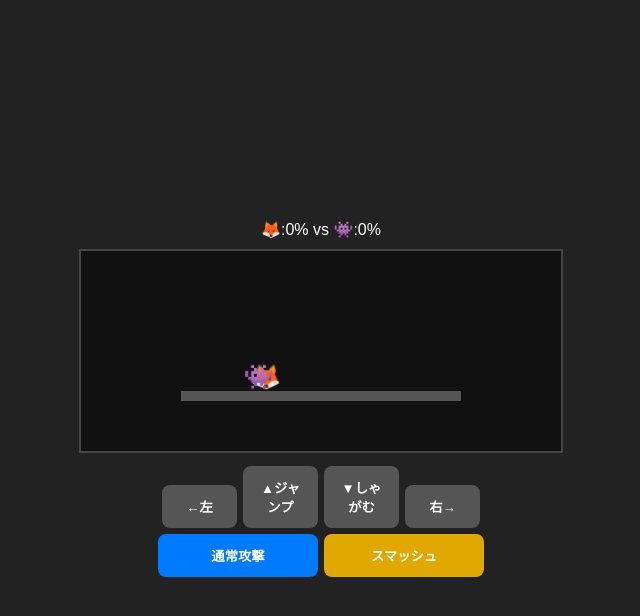
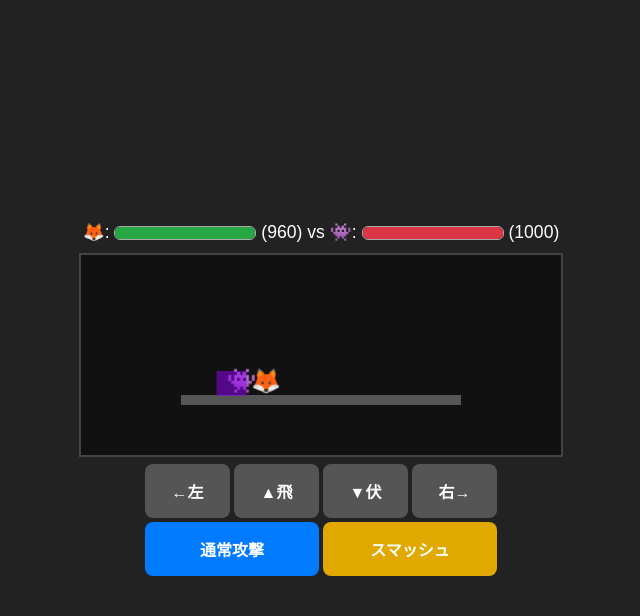
Before and after one commit to jijuuhuju/Smash-player, a plain HTML site: page index.html in a window 1280 px wide. Both pictures are taken after a click on the button "バトル開始". Shown: the whole page, without its empty margins (319-959 px from the left). Drawn offline with Linux system fonts and the light colour scheme.

Commit message:
Update index.html

```diff
--- a/index.html
+++ b/index.html
@@ -1,44 +1,47 @@
 <!DOCTYPE html>
 <html lang="ja">
 <head>
-    <meta charset="utf-8">
-    <meta name="viewport" content="width=device-width, initial-scale=1.0, user-scalable=no">
-    <title>longer BROS 50</title>
+    <meta charset="utf-8"><meta name="viewport" content="width=device-width, initial-scale=1.0, user-scalable=no">
+    <title>longer BROS HP</title>
     <style>
         body { font-family: sans-serif; background: #222; color: #fff; text-align: center; margin: 0; display: flex; flex-direction: column; justify-content: center; height: 100vh; user-select: none; }
-        .screen { display: none; } .active { display: block; }
+        .screen { display: none; } .active { display: flex; flex-direction: column; align-items: center; }
         .char-btn, .mode-btn { font-size: 1.5rem; background: #444; color: #fff; border: 2px solid #666; padding: 10px; margin: 5px; border-radius: 8px; }
         .selected { border-color: #007bff; background: #1a237e; }
-        canvas { background: #111; display: block; margin: 10px auto; border: 2px solid #444; }
-        .btn { background: #555; color: #fff; border: none; padding: 12px; margin: 3px; font-weight: bold; border-radius: 8px; width: 75px; }
+        canvas { background: #111; display: block; margin: 5px auto; border: 2px solid #444; }
+        .btn { background: #555; color: #fff; border: none; padding: 15px; margin: 2px; font-weight: bold; border-radius: 8px; width: 85px; font-size: 1rem; touch-action: manipulation; }
+        .hp-b { width: 140px; height: 12px; background: #444; border: 1px solid #aaa; display: inline-block; border-radius: 6px; overflow: hidden; vertical-align: middle; }
+        .hp-f { height: 100%; background: #28a745; width: 100%; transition: width 0.1s; }
     </style>
 </head>
 <body>
-    <!-- 設定画面 -->
     <div id="sel-scr" class="screen active">
         <h3>キャラクター / モード 選択</h3>
-        <button class="char-btn selected" onclick="sCh('🦊')">🦊</button><button class="char-btn" onclick="sCh('🐻')">🐻</button><button class="char-btn" onclick="sCh('😀')">😀</button><button class="char-btn" onclick="sCh('🦉')">🦉</button><br><br>
-        <button id="m-cpu" class="mode-btn selected" onclick="sMd('cpu')">CPU(弱)</button><button id="m-cpu2" class="mode-btn" onclick="sMd('cpu2')">CPU(強)</button><button id="m-sd" class="mode-btn" onclick="sMd('sand')">練習</button><br><br>
-        <button style="background:#007bff; color:#fff; padding:10px 30px; border-radius:20px;" onclick="gSt()">バトル開始</button>
+        <div><button class="char-btn selected" onclick="sCh('🦊')">🦊</button><button class="char-btn" onclick="sCh('🐻')">🐻</button><button class="char-btn" onclick="sCh('😀')">😀</button><button class="char-btn" onclick="sCh('🦉')">🦉</button></div><br>
+        <div><button id="m-cpu" class="mode-btn selected" onclick="sMd('cpu')">CPU(弱)</button><button id="m-cpu2" class="mode-btn" onclick="sMd('cpu2')">CPU(強)</button><button id="m-sd" class="mode-btn" onclick="sMd('sand')">練習</button></div><br>
+        <button style="background:#007bff; color:#fff; padding:12px 40px; border-radius:25px; font-size:1.2rem; font-weight:bold;" onclick="gSt()">バトル開始</button>
     </div>
-    <!-- ゲーム画面 -->
     <div id="gm-scr" class="screen">
-        <div><span id="p1-e">🦊</span>:<span id="p1-p">0</span>% vs 👾:<span id="p2-p">0</span>%</div>
+        <div style="font-size:1.1rem; margin-bottom:5px;">
+            <span id="p1-e">🦊</span>: <div class="hp-b"><div id="p1-bar" class="hp-f"></div></div> (<span id="p1-p">1000</span>) vs
+            <span id="p2-e">👾</span>: <div class="hp-b"><div id="p2-bar" class="hp-f" style="background:#dc3545;"></div></div> (<span id="p2-p">1000</span>)
+        </div>
         <canvas id="stage" width="480" height="200"></canvas>
         <div>
-            <button class="btn" id="b-l">←左</button><button class="btn" id="b-u">▲ジャンプ</button><button class="btn" id="b-d">▼しゃがむ</button><button class="btn" id="b-r">右→</button>
-            <br><button class="btn" id="b-a" style="width:160px; background:#007bff;">通常攻撃</button><button class="btn" id="b-s" style="width:160px; background:#e0a800;">スマッシュ</button>
+            <button class="btn" id="b-l">←左</button><button class="btn" id="b-u">▲飛</button><button class="btn" id="b-d">▼伏</button><button class="btn" id="b-r">右→</button>
+            <br><button class="btn" id="b-a" style="width:174px; background:#007bff;">通常攻撃</button><button class="btn" id="b-s" style="width:174px; background:#e0a800;">スマッシュ</button>
         </div>
     </div>
     <script>
         const cvs = document.getElementById("stage"), ctx = cvs.getContext("2d"), pf = {x:100, y:140, w:280, h:10};
         let cCh='🦊', cMd='cpu', gAc=false, keys={l:false, r:false};
         class Char {
-            constructor(x, y, e, isC) { this.x=x; this.y=y; this.e=e; this.isC=isC; this.vx=0; this.vy=0; this.p=0; this.jc=0; this.f=1; this.cr=false; this.ef=null; }
+            constructor(x, y, e, isC) { this.x=x; this.y=y; this.e=e; this.isC=isC; this.vx=0; this.vy=0; this.p=1000; this.jc=0; this.f=1; this.cr=false; this.ef=null; }
             up() {
-                this.vy += this.cr ? 0.8 : 0.4; this.x += this.vx; this.y += this.vy; this.vx *= 0.93; this.h = this.cr ? 14 : 24;
+                this.vy += this.cr ? 0.8 : 0.4; this.x += this.vx; this.y += this.vy; this.vx *= 0.85; this.h = this.cr ? 14 : 24;
                 if (this.x+20 > pf.x && this.x < pf.x+pf.w && this.y >= pf.y-this.h && this.y-this.vy <= pf.y-this.h+8) { this.y=pf.y-this.h; this.vy=0; this.jc=0; }
-                if (this.x < -40 || this.x > 520 || this.y > 240 || this.y < -100) { this.p=0; this.vx=0; this.vy=0; this.x=this.isC?300:160; this.y=50; this.cr=false; uUi(); }
+                if (this.x < -40 || this.x > 520 || this.y > 240 || this.y < -100) this.p = 0;
+                if (this.p <= 0) { alert(this.isC ? "あなたの勝ち！" : "あなたの負け..."); this.p=1000; p1.p=1000; p2.p=1000; this.x=this.isC?300:160; this.y=50; this.vx=0; this.vy=0; uUi(); }
             }
             dr() { ctx.save(); ctx.font=this.cr?"16px s-serif":"24px s-serif"; ctx.translate(this.x+10, this.y+10); if(this.f===-1) ctx.scale(-1,1); ctx.fillText(this.e,0,this.cr?5:8); ctx.restore(); if(this.ef){ ctx.fillStyle=this.ef.c; ctx.fillRect(this.ef.x,this.ef.y,this.ef.w,this.ef.h); if(--this.ef.t<=0)this.ef=null; } }
             jp() { if(this.jc<2) { this.vy=-7; this.jc++; this.cr=false; } }
@@ -46,23 +49,23 @@
         let p1=new Char(160,50,'🦊',false), p2=new Char(300,50,'👾',true);
         function sCh(e){ cCh=e; document.querySelectorAll('.char-btn').forEach(b=>b.classList.remove('selected')); event.target.classList.add('selected'); }
         function sMd(m){ cMd=m; document.querySelectorAll('.mode-btn').forEach(b=>b.classList.remove('selected')); event.target.classList.add('selected'); }
-        function gSt(){ document.getElementById('sel-scr').classList.remove('active'); document.getElementById('gm-scr').classList.add('active'); p1.e=cCh; document.getElementById('p1-e').innerText=cCh; p2.e=(cMd==='sand')?'🪵':'👾'; p1.p=0; p2.p=0; uUi(); gAc=true; }
-        function uUi(){ document.getElementById("p1-p").innerText=p1.p; document.getElementById("p2-p").innerText=p2.p; }
+        function gSt(){ document.getElementById('sel-scr').classList.remove('active'); document.getElementById('gm-scr').classList.add('active'); p1.e=cCh; document.getElementById('p1-e').innerText=cCh; p2.e=(cMd==='sand')?'🪵':'👾'; document.getElementById('p2-e').innerText=p2.e; p1.p=1000; p2.p=1000; uUi(); gAc=true; }
+        function uUi(){ document.getElementById("p1-p").innerText=p1.p; document.getElementById("p2-p").innerText=p2.p; document.getElementById("p1-bar").style.width=(p1.p/10)+"%"; document.getElementById("p2-bar").style.width=(p2.p/10)+"%"; }
         function atk(a, t, s) {
-            if(a.cr) return; let rx=s?40:25, ry=25, d=s?12:4, kbm=s?1.2:0.5, c="rgba(255,255,255,0.4)";
-            if(!a.isC){ if(a.e==='🦊'&&s){rx=60; c="orange";} if(a.e==='🐻'&&s){kbm=1.7; d=18; c="gold";} if(a.e==='😀'&&s){rx=150; ry=8; c="cyan";} if(a.e==='🦉'&&s){ry=60; c="gray";} }
-            let fx=a.f===1?a.x+20:a.x-rx; a.attackEffect={x:fx, y:a.y, w:rx, h:ry, c:c, t:6};
+            if(a.cr) return; let rx=s?50:30, ry=25, d=s?120:40, c=a.isC?"rgba(150,0,255,0.5)":"rgba(255,255,255,0.4)";
+            if(!a.isC){ if(a.e==='🦊'&&s){rx=75; c="orange";} if(a.e==='🐻'&&s){d=200; c="gold";} if(a.e==='😀'&&s){rx=160; ry=10; c="cyan";} if(a.e==='🦉'&&s){ry=70; c="gray";} }
+            let fx=a.f===1?a.x+20:a.x-rx; a.ef={x:fx, y:a.y, w:rx, h:ry, c:c, t:6};
             let h=(a.f===1 && t.x>=a.x && t.x<=a.x+20+rx)||(a.f===-1 && t.x+20>=a.x-rx && t.x<=a.x);
-            if(h && Math.abs(a.y-t.y)<ry){ if(t.cr) d=Math.floor(d*0.5); t.p+=d; let kb=(t.p/9)+(s?7:3); t.vx=a.f*kb*kbm; t.vy=(a.e==='🦉'&&s&&!a.isC)?-kb*1.2:-kb*0.4; uUi(); }
+            if(h && Math.abs(a.y-t.y)<ry){ if(t.cr) d=Math.floor(d*0.5); t.p=Math.max(0,t.p-d); t.vx=a.f*(s?6:3); t.vy=s?-4:-2; uUi(); }
         }
-        function sBt(id, sFn, eFn){ const b=document.getElementById(id); b.addEventListener("touchstart",(e)=>{e.preventDefault();sFn();}); if(eFn)b.addEventListener("touchend",(e)=>{e.preventDefault();eFn();}); b.addEventListener("mousedown",sFn); if(eFn)b.addEventListener("mouseup",eFn); }
+        const sBt=(id,sFn,eFn)=>{ const b=document.getElementById(id); b.addEventListener("touchstart",(e)=>{e.preventDefault();sFn();},{passive:false}); if(eFn)b.addEventListener("touchend",(e)=>{e.preventDefault();eFn();},{passive:false}); b.addEventListener("mousedown",sFn); if(eFn)b.addEventListener("mouseup",eFn); };
         sBt("b-l",()=>{keys.l=true;p1.f=-1;},()=>{keys.l=false;}); sBt("b-r",()=>{keys.r=true;p1.f=1;},()=>{keys.r=false;}); sBt("b-u",()=>{p1.jp();}); sBt("b-d",()=>{p1.cr=true;},()=>{p1.cr=false;}); sBt("b-a",()=>{atk(p1,p2,false);}); sBt("b-s",()=>{atk(p1,p2,true);});
-        window.addEventListener("keydown",e=>{ if(!gAc)return; if(e.key==="ArrowLeft"||e.key==="a"){keys.l=true;p1.f=-1;} if(e.key==="ArrowRight"||e.key==="d"){keys.l=true;p1.f=1;} if(e.key==="ArrowUp"||e.key==="w")p1.jp(); if(e.key==="ArrowDown"||e.key==="s")p1.cr=true; if(e.key==="f")atk(p1,p2,false); if(e.key==="g")atk(p1,p2,true); });
-        window.addEventListener("keyup",e=>{ if(e.key==="ArrowLeft"||e.key==="a"||e.key==="ArrowRight"||e.key==="d")keys.l=keys.r=false; if(e.key==="ArrowDown"||e.key==="s")p1.cr=false; });
+        window.addEventListener("keydown",e=>{ if(!gAc)return; if(e.key==="ArrowLeft"||e.key==="a"){keys.l=true;p1.f=-1;} if(e.key==="ArrowRight"||e.key==="d"){keys.r=true;p1.f=1;} if(e.key==="ArrowUp"||e.key==="w")p1.jp(); if(e.key==="ArrowDown"||e.key==="s")p1.cr=true; if(e.key==="f")atk(p1,p2,false); if(e.key==="g")atk(p1,p2,true); });
+        window.addEventListener("keyup",e=>{ if(e.key==="ArrowLeft"||e.key==="a")keys.l=false; if(e.key==="ArrowRight"||e.key==="d")keys.r=false; if(e.key==="ArrowDown"||e.key==="s")p1.cr=false; });
         function loop() {
             if (gAc) {
-                ctx.clearRect(0, 0, cvs.width, cvs.height); if(keys.l)p1.vx=-2.5; if(keys.r)p1.vx=2.5; p1.up();
-                if(cMd!=='sand'){ let sp=(cMd==='cpu2')?1.4:0.7, ac=(cMd==='cpu2')?0.04:0.015; if(p2.x<pf.x||p2.x>pf.x+pf.w){if(Math.random()<0.03)p2.jp();} if(p2.x<p1.x){p2.x+=sp;p2.f=1;}else{p2.x-=sp;p2.f=-1;} if(Math.abs(p2.x-p1.x)<30&&Math.random()<ac){p2.cr=false;atk(p2,p1,Math.random()<0.2);} }
+                ctx.clearRect(0, 0, cvs.width, cvs.height); if(keys.l)p1.vx=-3; if(keys.r)p1.vx=3; p1.up();
+                if(cMd!=='sand'){ let sp=(cMd==='cpu2')?1.5:0.8, ac=(cMd==='cpu2')?0.04:0.015; if(p2.x<pf.x||p2.x>pf.x+pf.w){if(Math.random()<0.03)p2.jp();} if(p2.x<p1.x){p2.x+=sp;p2.f=1;}else{p2.x-=sp;p2.f=-1;} if(Math.abs(p2.x-p1.x)<35&&Math.random()<ac){p2.cr=false;atk(p2,p1,Math.random()<0.25);} }
                 p2.up(); ctx.fillStyle="#555"; ctx.fillRect(pf.x, pf.y, pf.w, pf.h); p1.dr(); p2.dr();
             }
             requestAnimationFrame(loop);
```
